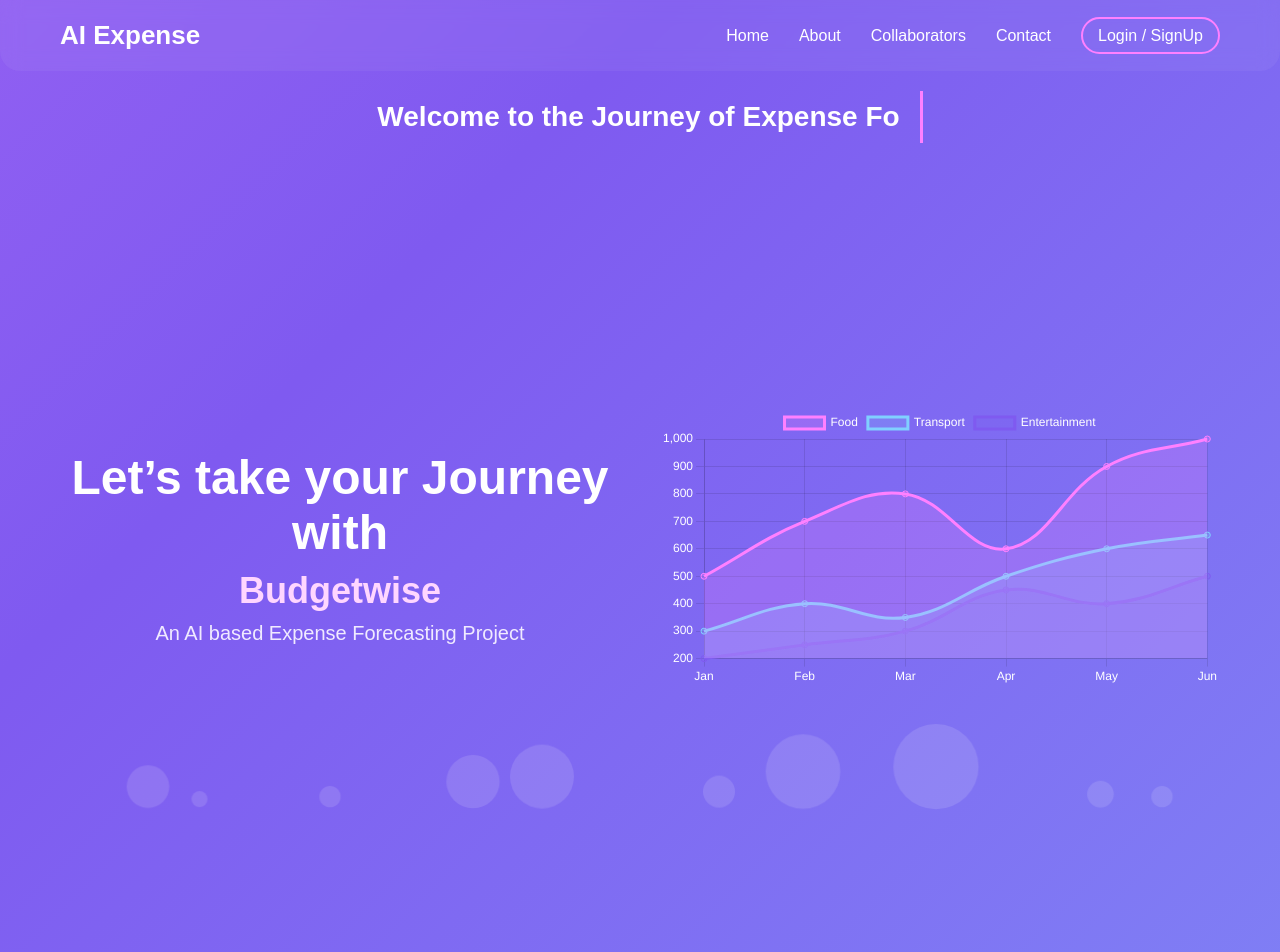
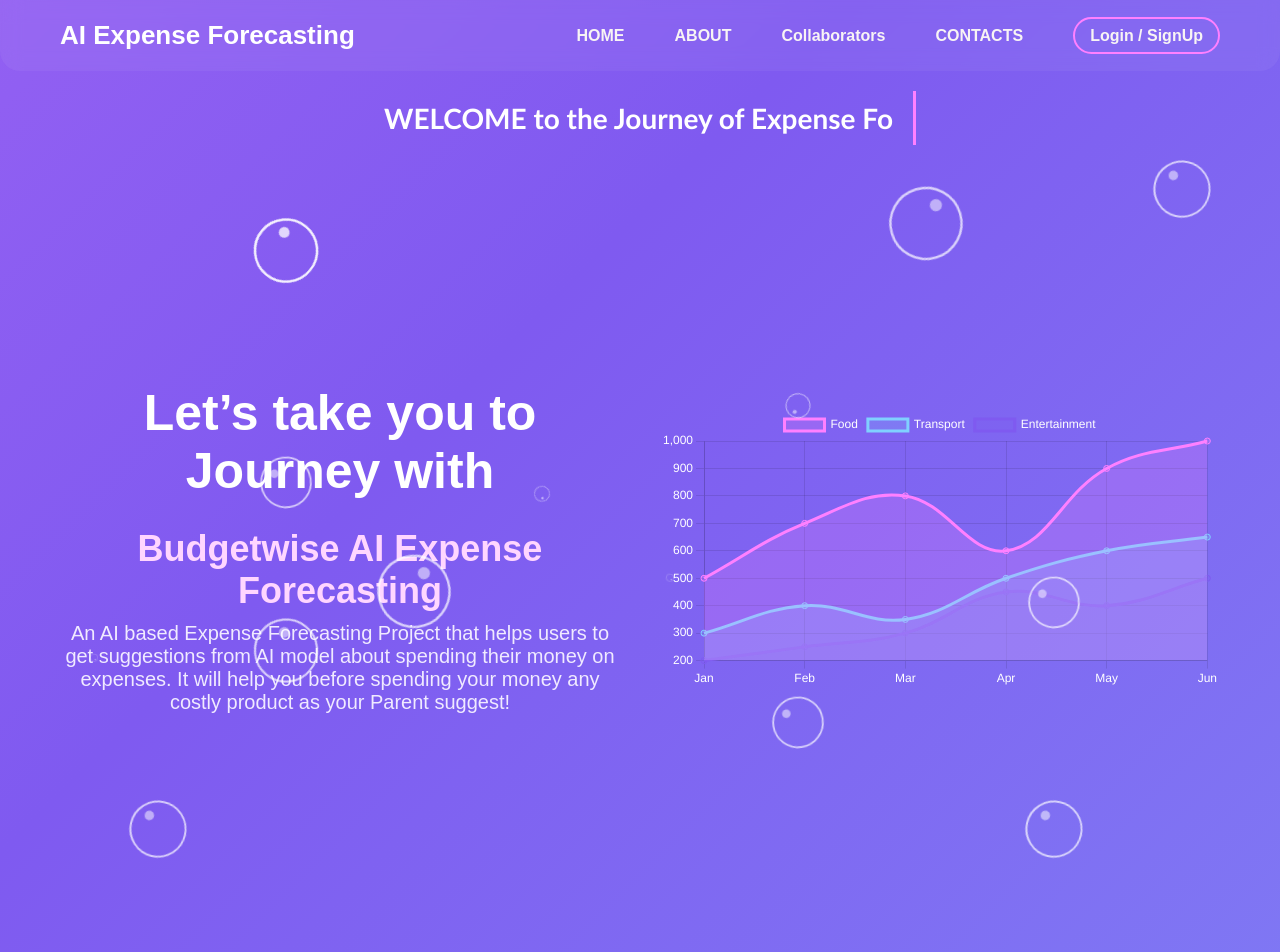
Before and after one commit to ANINDASAU/Budgetwise-Forcasting-Infosys, a Flask app: page / in a window 1280 px wide. Shown: the top 952 px of the page. Run offline with Flask 3, Linux system fonts and the light colour scheme.

Commit message:
2nd commit

```diff
--- a/LandingPage/static/style.css
+++ b/LandingPage/static/style.css
@@ -45,18 +85,18 @@
 .nav-links {
   list-style: none;
   display: flex;
-  gap: 30px;
+  gap: 50px;
 }
 
 .nav-links a {
   text-decoration: none;
-  color: #fff;
-  font-weight: 500;
+  color: #f8f4f4;
+  font-weight: 550;
   transition: 0.3s;
 }
 
 .nav-links a:hover {
-  color: #ff80ff;
+  color: #b158b1;
 }
 
 .login-btn {
@@ -87,6 +127,7 @@
   overflow: hidden;
   display: inline-block;
   padding: 10px 20px;
+  font-family: Calibri, sans-serif;
 }
 
 /* Hero Section */
@@ -105,7 +146,7 @@
 }
 
 .hero-content h1 {
-  font-size: 48px;
+  font-size: 50px;
 }
 
 .hero-content h2 {
@@ -148,43 +189,57 @@
   padding: 40px;
 }
 
-/* Bubble background */
-.bubbles {
+/* Bubble background--- */
+/* Bubble animation only for home/hero section */
+.hero .bubbles {
+  height: 100%;
+  width: 100%;
   position: absolute;
-  width: 100%;
-  height: 100%;
   top: 0;
   left: 0;
-  overflow: hidden;
+  pointer-events: none;
   z-index: 0;
 }
-
-.bubbles span {
+.hero .bubbles div {
+  height: 60px;
+  width: 60px;
+  border: 2px solid rgba(255, 255, 255, 0.7);
+  border-radius: 50px;
   position: absolute;
-  display: block;
-  bottom: -150px;
-  background: rgba(255, 255, 255, 0.2);
-  border-radius: 50%;
+  animation: 4s linear infinite;
 }
-
-/* Bubble size + delays */
-.bubbles span:nth-child(1) { width: 40px; height: 40px; left: 10%; animation-duration: 18s; }
-.bubbles span:nth-child(2) { width: 20px; height: 20px; left: 25%; animation-duration: 22s; animation-delay: 4s; }
-.bubbles span:nth-child(3) { width: 60px; height: 60px; left: 40%; animation-duration: 25s; animation-delay: 2s; }
-.bubbles span:nth-child(4) { width: 30px; height: 30px; left: 55%; animation-duration: 20s; animation-delay: 6s; }
-.bubbles span:nth-child(5) { width: 80px; height: 80px; left: 70%; animation-duration: 26s; }
-.bubbles span:nth-child(6) { width: 25px; height: 25px; left: 85%; animation-duration: 24s; animation-delay: 3s; }
-.bubbles span:nth-child(7) { width: 15px; height: 15px; left: 15%; animation-duration: 19s; animation-delay: 8s; }
-.bubbles span:nth-child(8) { width: 50px; height: 50px; left: 35%; animation-duration: 23s; }
-.bubbles span:nth-child(9) { width: 70px; height: 70px; left: 60%; animation-duration: 28s; animation-delay: 5s; }
-.bubbles span:nth-child(10){ width: 20px; height: 20px; left: 90%; animation-duration: 18s; animation-delay: 2s; }
-
-/* Section-specific directions */
-#home .bubbles span { animation: rise var(--dur, 20s) linear infinite; }
-#about .bubbles span { animation: floatSideways var(--dur, 20s) linear infinite; }
-#collaborators .bubbles span { animation: floatDiagonal var(--dur, 22s) linear infinite; }
-#contact .bubbles span { animation: fall var(--dur, 20s) linear infinite; }
-
+.hero .bubbles .dot {
+  height: 10px;
+  width: 10px;
+  border-radius: 50px;
+  background: rgba(255, 255, 255, 0.5);
+  position: absolute;
+  top: 20%;
+  right: 20%;
+}
+.hero .bubbles div:nth-child(1) { top: 20%; left: 20%; animation: animate 8s linear infinite; }
+.hero .bubbles div:nth-child(2) { top: 60%; left: 80%; animation: animate 10s linear infinite; }
+.hero .bubbles div:nth-child(3) { top: 40%; left: 40%; animation: animate 3s linear infinite; }
+.hero .bubbles div:nth-child(4) { top: 66%; left: 30%; animation: animate 7s linear infinite; }
+.hero .bubbles div:nth-child(5) { top: 90%; left: 10%; animation: animate 9s linear infinite; }
+.hero .bubbles div:nth-child(6) { top: 30%; left: 60%; animation: animate 5s linear infinite; }
+.hero .bubbles div:nth-child(7) { top: 70%; left: 20%; animation: animate 8s linear infinite; }
+.hero .bubbles div:nth-child(8) { top: 75%; left: 60%; animation: animate 10s linear infinite; }
+.hero .bubbles div:nth-child(9) { top: 50%; left: 50%; animation: animate 6s linear infinite; }
+.hero .bubbles div:nth-child(10) { top: 45%; left: 20%; animation: animate 10s linear infinite; }
+.hero .bubbles div:nth-child(11) { top: 10%; left: 90%; animation: animate 9s linear infinite; }
+.hero .bubbles div:nth-child(12) { top: 20%; left: 70%; animation: animate 7s linear infinite; }
+.hero .bubbles div:nth-child(13) { top: 20%; left: 20%; animation: animate 8s linear infinite; }
+.hero .bubbles div:nth-child(14) { top: 60%; left: 5%; animation: animate 6s linear infinite; }
+.hero .bubbles div:nth-child(15) { top: 90%; left: 80%; animation: animate 9s linear infinite; }
+@keyframes animate {
+  0% {
+    transform: scale(0) translateY(0) rotate(70deg);
+  }
+  100% {
+    transform: scale(1.3) translateY(-100px) rotate(360deg);
+  }
+}
 /* Animations */
 @keyframes rise {
   0%   { transform: translateY(0) scale(1); opacity: 0.4; }
--- a/LandingPage/templates/index.html
+++ b/LandingPage/templates/index.html
@@ -13,12 +13,12 @@
   <!-- Navbar -->
   <header>
     <nav class="navbar">
-      <div class="logo">AI Expense</div>
+      <div class="logo">AI Expense Forecasting</div>
       <ul class="nav-links">
-        <li><a href="#home">Home</a></li>
-        <li><a href="#about">About</a></li>
+        <li><a href="#home">HOME</a></li>
+        <li><a href="#about">ABOUT</a></li>
         <li><a href="#collaborators">Collaborators</a></li>
-        <li><a href="#contact">Contact</a></li>
+        <li><a href="#contact">CONTACTS</a></li>
         <li><a href="/login" class="login-btn">Login / SignUp</a></li>
       </ul>
     </nav>
@@ -32,14 +32,28 @@
   <!-- Home Section -->
   <section id="home" class="hero">
     <div class="bubbles">
-      <span></span><span></span><span></span><span></span><span></span>
-      <span></span><span></span><span></span><span></span><span></span>
+      <div><span class="dot"></span></div>
+      <div><span class="dot"></span></div>
+      <div><span class="dot"></span></div>
+      <div><span class="dot"></span></div>
+      <div><span class="dot"></span></div>
+      <div><span class="dot"></span></div>
+      <div><span class="dot"></span></div>
+      <div><span class="dot"></span></div>
+      <div><span class="dot"></span></div>
+      <div><span class="dot"></span></div>
+      <div><span class="dot"></span></div>
+      <div><span class="dot"></span></div>
+      <div><span class="dot"></span></div>
+      <div><span class="dot"></span></div>
+      <div><span class="dot"></span></div>
     </div>
 
     <div class="hero-content">
-      <h1>Let’s take your Journey with</h1>
-      <h2>Budgetwise</h2>
-      <p>An AI based Expense Forecasting Project</p>
+      <h1>Let’s take you to Journey with</h1>
+      <br>
+      <h2>Budgetwise AI Expense Forecasting</h2>
+      <p>An AI based Expense Forecasting Project that helps users to get suggestions from AI model about spending their money on expenses. It will help you before spending your money any costly product as your Parent suggest!</p>
     </div>
     <div class="hero-design">
       <canvas id="expenseChart"></canvas>
@@ -48,50 +62,56 @@
 
   <!-- About Section -->
   <section id="about" class="about">
-    <div class="bubbles">
-      <span></span><span></span><span></span><span></span><span></span>
-      <span></span><span></span><span></span><span></span><span></span>
-    </div>
-    <h2>About Budgetwise</h2>
+    <!-- Bubble effect removed from about section -->
+    <h2>About</h2>
+    <br>
     <p>
-      Budgetwise is an AI-based expense forecasting tool designed to help
-      individuals and businesses predict their future spending patterns
-      using machine learning.
+      BudgetWise is an AI-powered expense forecasting tool that helps individuals and businesses manage their finances more effectively. By analyzing past spending patterns with machine learning models such as ARIMA, Prophet, Random Forest, and LSTM, it provides accurate predictions of future expenses. The platform offers a simple interface to record expenses, view summaries, and explore visual charts for better insights. With smart alerts and adaptive learning, BudgetWise makes financial planning easier, helping users avoid overspending and build better saving habits.
     </p>
   </section>
 
   <!-- Collaborators Section -->
   <section id="collaborators" class="collaborators">
-    <div class="bubbles">
-      <span></span><span></span><span></span><span></span><span></span>
-      <span></span><span></span><span></span><span></span><span></span>
+    <h2>COLLABORATORS</h2>
+    <div class="collaborator-cards">
+      <div class="collaborator-card">
+        <h3>Aninda Sau</h3>
+        <p>Frontend, dataset creation, and model building. Led the UI/UX and help for creating Model</p>
+      </div>
+      <div class="collaborator-card">
+        <h3>Vishalini P</h3>
+        <p>Model building. Focused on developing and optimizing the core machine learning algorithms for expense prediction.</p>
+      </div>
+      <div class="collaborator-card">
+        <h3>Jyothi Sri Lakshmi Kuna</h3>
+        <p>Frontend design. Crafted the visual layout and ensured a seamless user experience across the platform.</p>
+      </div>
+      <div class="collaborator-card">
+        <h3>Aishwariya</h3>
+        <p>Data entry and help in model building.Helps to managed data collection.</p>
+      </div>
+      <div class="collaborator-card">
+        <h3>Aman Kumar</h3>
+        <p>Frontend. Help to Create UI design</p>
+      </div>
     </div>
-    <h2>Collaborators</h2>
-    <p>
-      This project is built with contributions from students, mentors, and industry experts.
-    </p>
   </section>
 
   <!-- Contact Section -->
   <section id="contact" class="contact">
-    <div class="bubbles">
-      <span></span><span></span><span></span><span></span><span></span>
-      <span></span><span></span><span></span><span></span><span></span>
-    </div>
     <h2>Contact Us</h2>
-    <p>Email: support@budgetwise.ai</p>
-    <p>Follow us:</p>
     <div class="social-icons">
-      <a href="#"><img src="https://img.icons8.com/ios-filled/50/ffffff/twitter.png"/></a>
-      <a href="#"><img src="https://img.icons8.com/ios-filled/50/ffffff/facebook.png"/></a>
-      <a href="#"><img src="https://img.icons8.com/ios-filled/50/ffffff/github.png"/></a>
+      <a href="mailto:anindasau@gmail.com" target="_blank" title="Gmail">
+        <img src="https://img.icons8.com/ios-filled/50/ffffff/gmail-new.png" alt="Gmail"/>
+      </a>
+      <a href="https://github.com/ANINDASAU/Budgetwise-Forcasting-Infosys" target="_blank" title="GitHub">
+        <img src="https://img.icons8.com/ios-filled/50/ffffff/github.png" alt="GitHub"/>
+      </a>
+      <a href="https://t.me/+PhWi8MybUpdmYzNl" target="_blank" title="Telegram">
+        <img src="https://img.icons8.com/ios-filled/50/ffffff/telegram.png" alt="Telegram"/>
+      </a>
     </div>
   </section>
-
-  <!-- Footer -->
-  <footer>
-    <p>© 2025 Budgetwise. All Rights Reserved.</p>
-  </footer>
 
   <!-- Scripts -->
   <script>
@@ -149,7 +169,7 @@
     });
 
     // Typing effect
-    const text = "Welcome to the Journey of Expense Forecasting";
+    const text = "WELCOME to the Journey of Expense Forecasting";
     const typingText = document.querySelector(".typing-text");
     let i = 0;
     let isDeleting = false;
```
Also changed, not shown: other parts of LandingPage/static/style.css (+43 -0 lines), LandingPage/static/script.js (deleted, +0 -60 lines).
